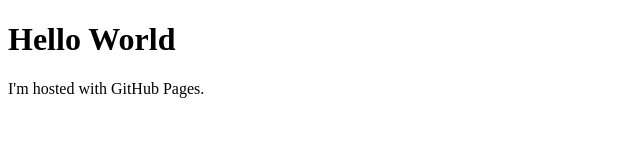
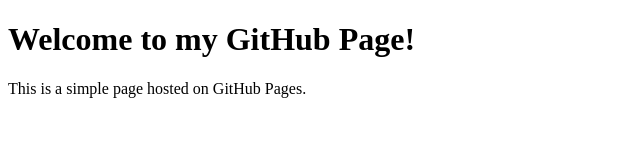
Before and after one commit to Dexecas05/Dexecas05.github.io, a plain HTML site: page index.html in a window 1280 px wide. Shown: the whole page, without its empty margins (0-640 px from the left). Drawn offline with Linux system fonts and the light colour scheme.

Commit message:
Update index.html

```diff
--- a/index.html
+++ b/index.html
@@ -1,7 +1,12 @@
 <!DOCTYPE html>
-<html>
+<html lang="en">
+<head>
+    <meta charset="UTF-8">
+    <meta name="viewport" content="width=device-width, initial-scale=1.0">
+    <title>My GitHub Page</title>
+</head>
 <body>
-<h1>Hello World</h1>
-<p>I'm hosted with GitHub Pages.</p>
+    <h1>Welcome to my GitHub Page!</h1>
+    <p>This is a simple page hosted on GitHub Pages.</p>
 </body>
 </html>
```
